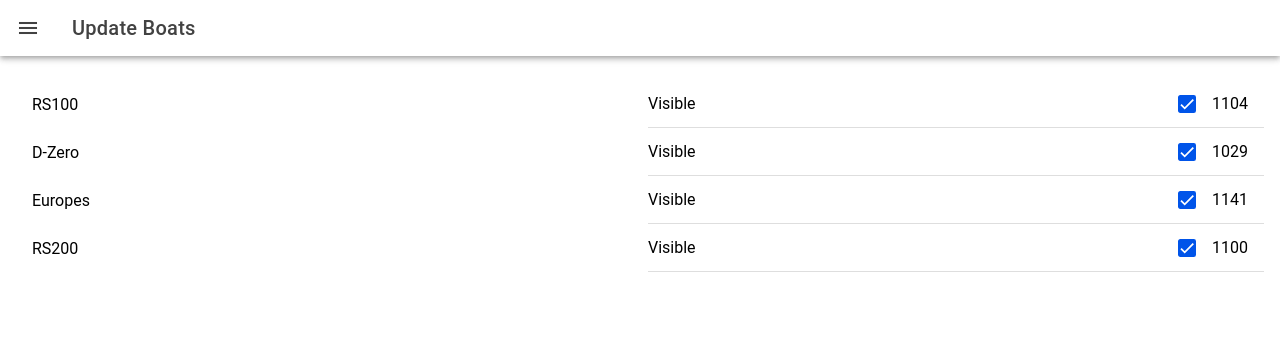
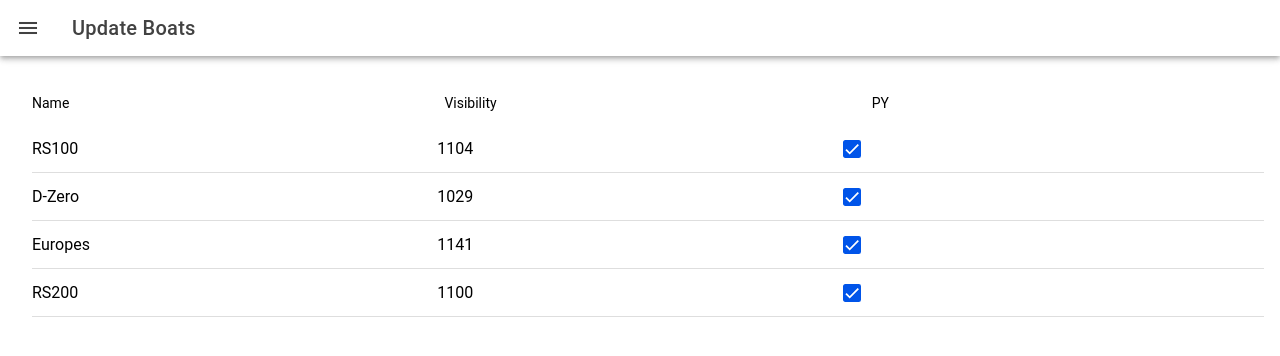
Before and after one commit to gmlogan/PyCalc, a React (Vite) app: page /settings in a window 1280 px wide. Shown: the top 356 px of the page. Built offline with nearby package versions, Linux system fonts and the light colour scheme.

Commit message:
Trying List Header

```diff
--- a/src/App2.tsx
+++ b/src/App2.tsx
@@ -59,11 +59,13 @@
       <Menu />
       <IonRouterOutlet id="main">
         <Route path="/home" component={ListPage} exact={true} />
-        <Route path="/h" component={ListPage} exact={true} />
+
         <Route path="/settings" component={Settings} exact={true} />
 
         <Route path="/times" component={TimesPage} exact={true} />
-        <Route exact path="/" render={() => <Redirect to="/home" />} />
+        <Route exact path="/">
+          <Redirect to="/home" />
+        </Route>
       </IonRouterOutlet>
     </IonReactRouter>
   </IonApp>
--- a/src/pages/Settings.tsx
+++ b/src/pages/Settings.tsx
@@ -10,6 +10,7 @@
   IonCheckbox,
   IonButtons,
   IonMenuButton,
+  IonListHeader,
 } from "@ionic/react";
 import React from "react";
 import useBoatStore from "../stores/boatStore";
@@ -31,16 +32,19 @@
 
       <IonContent className="ion-padding">
         <IonList>
+          <IonListHeader>
+            <IonLabel>Name</IonLabel>
+            <IonLabel>Visibility</IonLabel>
+            <IonLabel>PY</IonLabel>
+          </IonListHeader>
           {boats.map((boat: any, index: number) => (
             <IonItem key={boat.id} color={boat.refBoat ? "primary" : ""}>
-              <IonLabel slot="start">{boat.boatName}</IonLabel>{" "}
-              <IonLabel slot="end">{boat.boatPY}</IonLabel>
+              <IonLabel>{boat.boatName}</IonLabel>{" "}
+              <IonLabel>{boat.boatPY}</IonLabel>
               <IonCheckbox
                 checked={boat.visible}
                 onClick={(e) => toggleVisibility(boat.id)}
-              >
-                Visible
-              </IonCheckbox>
+              ></IonCheckbox>
             </IonItem>
           ))}
         </IonList>
```
